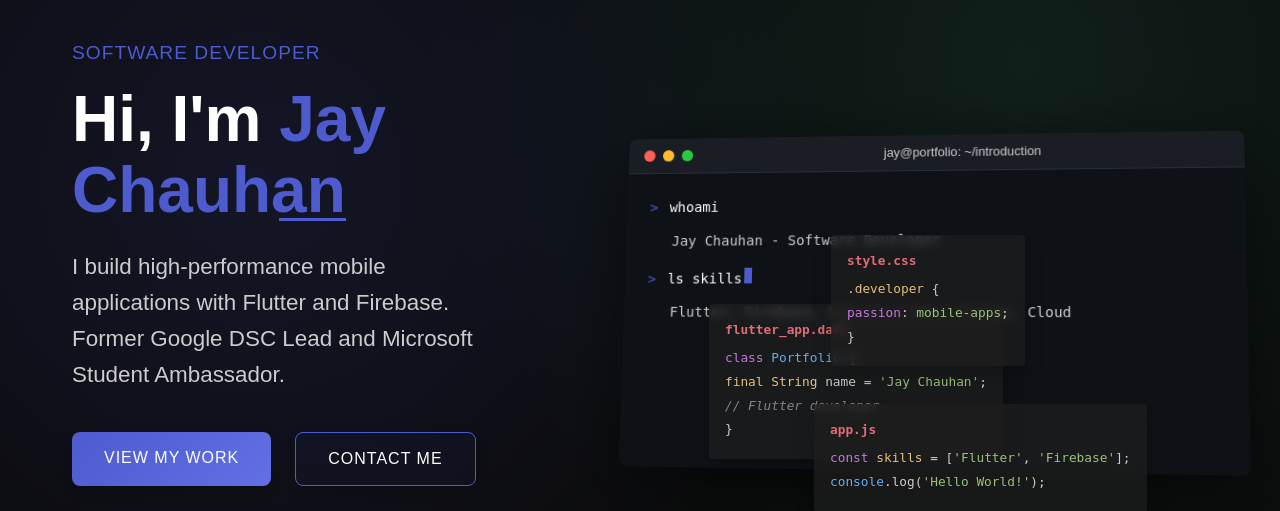
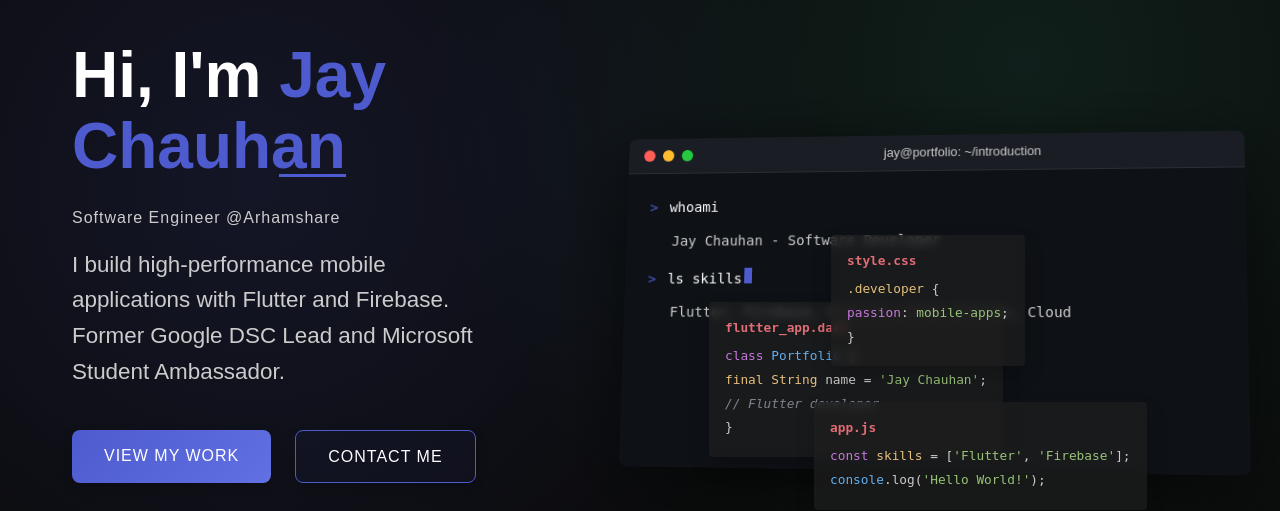
Before and after one commit to Jay3Chauhan/Portfolio, a PHP site: page / in a window 1280 px wide. Shown: the part 99-610 px from the top of the page. Run offline with PHP 8.4, Linux system fonts and the light colour scheme.

Commit message:
Some Stuff Changed

```diff
--- a/css/style.css
+++ b/css/style.css
@@ -719,11 +719,12 @@ a, button, .btn, input[type="submit"], .nav-link, .project-card, .skill-card, .b
 
 .hero-tagline {
     color: var(--accent-primary);
-    font-size: 1.2rem;
-    font-weight: 500;
+    font-size: 1rem;
+    font-weight: 200;
     margin-bottom: 1rem;
     letter-spacing: 1px;
-    text-transform: uppercase;
+    color: var(--text-secondary);
+    text-transform: none;
     opacity: 0;
     animation: slide-up 0.6s forwards;
     animation-delay: 0.2s;
--- a/index.html
+++ b/index.html
@@ -117,10 +117,12 @@
             <div class="container hero-container">
                 <div class="hero-left">
                     <div class="hero-intro">
-                        <div class="hero-tagline">Software Developer</div>
+
                         <h1 class="hero-title">Hi, I'm <span>Jay Chauhan</span></h1>
+                        <div class="hero-tagline">Software Engineer @Arhamshare</div>
                         <p class="hero-subtitle">I build high-performance mobile applications with Flutter and Firebase.
                             Former Google DSC Lead and Microsoft Student Ambassador.</p>
+
                         <div class="hero-cta">
                             <a href="#projects" class="btn btn-primary">View My Work</a>
                             <a href="#contact" class="btn btn-secondary">Contact Me</a>
@@ -705,6 +707,20 @@
                 </div>
 
                 <div class="badges-grid">
+                    <!-- Github Foundation Badges -->
+                    <div class="badge-card">
+                        <div class="badge-image">
+                            <img src="https://images.credly.com/images/024d0122-724d-4c5a-bd83-cfe3c4b7a073/image.png"
+                                alt="GitHub Foundations">
+                        </div>
+                        <div class="badge-info">
+                            <h3>GitHub Foundations</h3>
+                            <p>GitHub</p>
+                            <div class="badge-date">Issued May 08, 2025</div>
+                            <a href="https://www.credly.com/badges/54431621-358e-4780-aa7f-d2666b765b50/public_url"
+                                target="_blank" class="badge-link">Verify <i class="fas fa-external-link-alt"></i></a>
+                        </div>
+                    </div>
                     <!-- Google Cloud Badges -->
                     <div class="badge-card">
                         <div class="badge-image">
@@ -744,8 +760,8 @@
                             <h3>AWS Educate Introduction to Generative AI</h3>
                             <p>AWS</p>
                             <div class="badge-date">Issued March 25, 2025</div>
-                            <a href="https://www.credly.com/badges/cb55237a-aeb9-40a5-8cf8-04430341791b"
-                                target="_blank" class="badge-link">Verify <i class="fas fa-external-link-alt"></i></a>
+                            <a href="https://www.credly.com/badges/cb55237a-aeb9-40a5-8cf8-04430341791b" target="_blank"
+                                class="badge-link">Verify <i class="fas fa-external-link-alt"></i></a>
                         </div>
                     </div>
 
```
